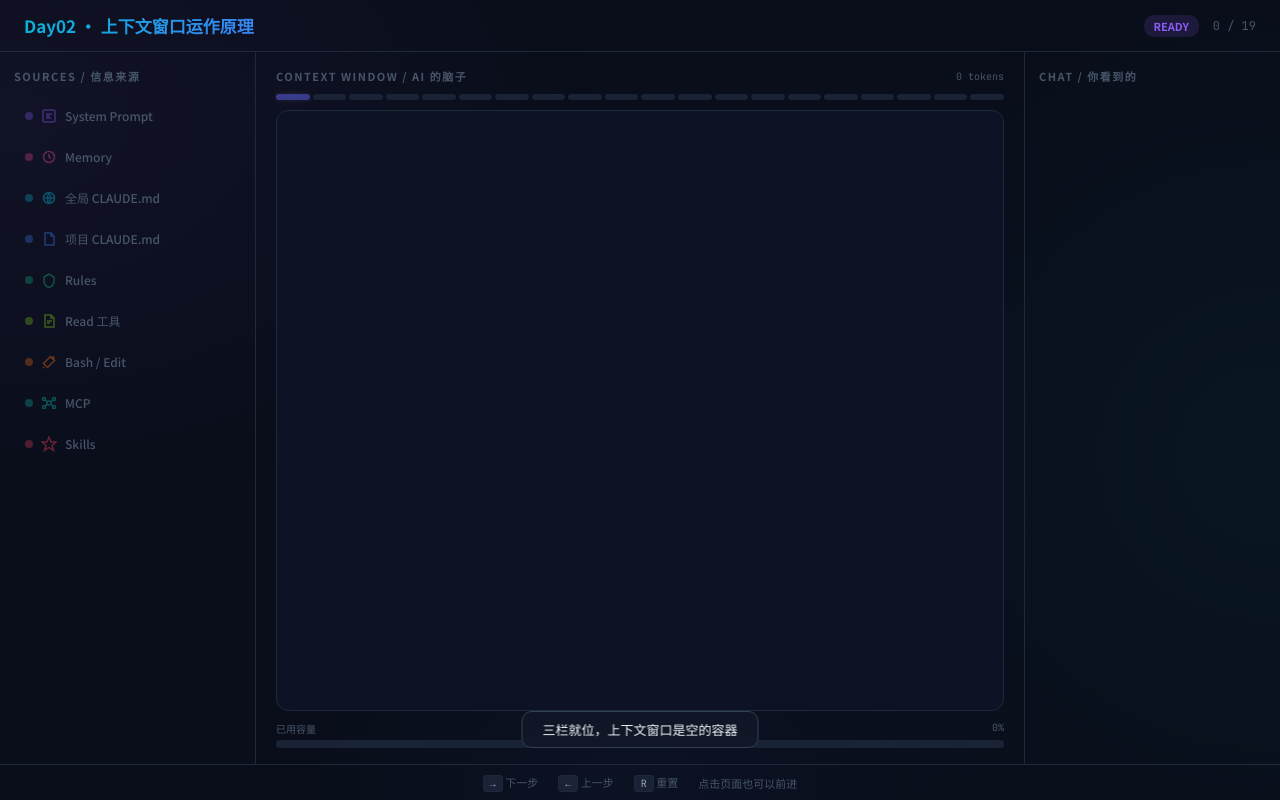
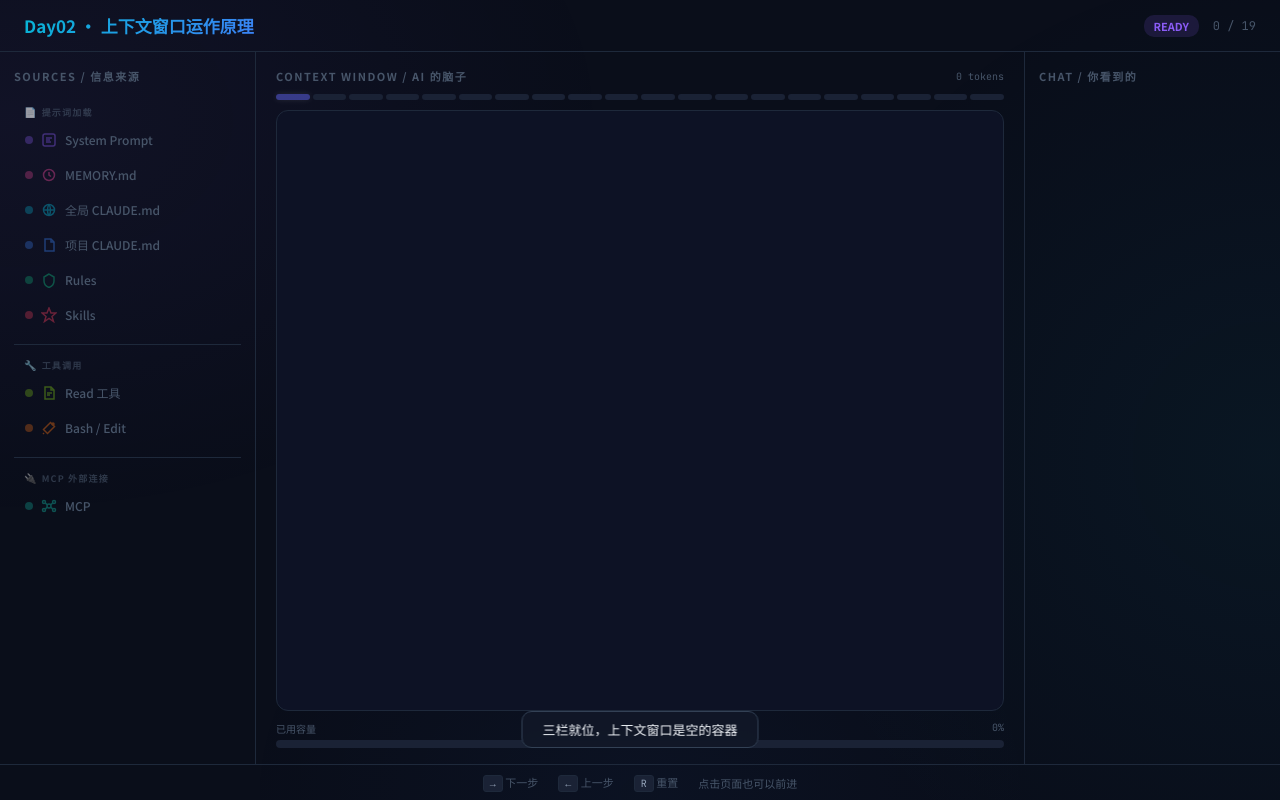
Before and after one commit to Nofuture123/claude-training-demos, a plain HTML site: page index.html in a window 1280 px wide. Drawn offline with Linux system fonts and the light colour scheme.

Commit message:
Group sources into 3 categories: prompt loading, tools, MCP

```diff
--- a/index.html
+++ b/index.html
@@ -143,6 +143,26 @@
     letter-spacing: 1.5px;
     color: var(--text-dim);
     margin-bottom: 8px;
+  }
+  .source-group {
+    margin-bottom: 6px;
+  }
+  .source-group-label {
+    font-size: 9px;
+    font-weight: 700;
+    text-transform: uppercase;
+    letter-spacing: 1.2px;
+    color: var(--text-dim);
+    padding: 6px 10px 3px;
+    opacity: 0.6;
+  }
+  .source-group-label .group-icon {
+    margin-right: 4px;
+    font-size: 10px;
+  }
+  .source-group + .source-group {
+    border-top: 1px solid var(--border-dim);
+    padding-top: 6px;
   }
   .source-item {
     display: flex;
@@ -641,18 +661,38 @@ const ICONS = {
   lock: `<svg width="10" height="10" viewBox="0 0 16 16" fill="none" stroke="currentColor" stroke-width="2"><rect x="3" y="7" width="10" height="7" rx="1.5"/><path d="M5 7V5a3 3 0 016 0v2"/></svg>`,
 };
 
-// ===== Source definitions =====
-const SOURCES = [
+// ===== Source definitions (grouped) =====
+const SOURCE_GROUPS = [
+  {
+    label: '提示词加载',
+    icon: '📄',
+    items: [
       { id: 'system', label: 'System Prompt', color: 'var(--c-system)', icon: ICONS.system },
-  { id: 'memory', label: 'Memory', color: 'var(--c-memory)', icon: ICONS.memory },
+      { id: 'memory', label: 'MEMORY.md', color: 'var(--c-memory)', icon: ICONS.memory },
       { id: 'global-md', label: '全局 CLAUDE.md', color: 'var(--c-global-md)', icon: ICONS.globalMd },
       { id: 'project-md', label: '项目 CLAUDE.md', color: 'var(--c-project-md)', icon: ICONS.projectMd },
       { id: 'rules', label: 'Rules', color: 'var(--c-rules)', icon: ICONS.rules },
+      { id: 'skills', label: 'Skills', color: 'var(--c-skills)', icon: ICONS.skills },
+    ]
+  },
+  {
+    label: '工具调用',
+    icon: '🔧',
+    items: [
       { id: 'read', label: 'Read 工具', color: 'var(--c-read)', icon: ICONS.read },
       { id: 'tool', label: 'Bash / Edit', color: 'var(--c-tool)', icon: ICONS.tool },
+    ]
+  },
+  {
+    label: 'MCP 外部连接',
+    icon: '🔌',
+    items: [
       { id: 'mcp', label: 'MCP', color: 'var(--c-mcp)', icon: ICONS.mcp },
-  { id: 'skills', label: 'Skills', color: 'var(--c-skills)', icon: ICONS.skills },
+    ]
+  },
 ];
+// Flat list for lookups
+const SOURCES = SOURCE_GROUPS.flatMap(g => g.items);
 
 // ===== Step definitions =====
 const STEPS = [
@@ -832,15 +872,24 @@ const summaryOverlay = document.getElementById('summaryOverlay');
 
 // ===== Init =====
 function init() {
-  // Build source list
-  SOURCES.forEach(s => {
+  // Build source list with groups
+  SOURCE_GROUPS.forEach(group => {
+    const groupDiv = document.createElement('div');
+    groupDiv.className = 'source-group';
+    const labelDiv = document.createElement('div');
+    labelDiv.className = 'source-group-label';
+    labelDiv.innerHTML = `<span class="group-icon">${group.icon}</span>${group.label}`;
+    groupDiv.appendChild(labelDiv);
+    group.items.forEach(s => {
       const el = document.createElement('div');
       el.className = 'source-item';
       el.id = `source-${s.id}`;
       el.innerHTML = `<span class="dot" style="background:${s.color};color:${s.color}"></span>
         <span class="icon-svg" style="color:${s.color}">${s.icon}</span>
         <span>${s.label}</span>`;
-    panelSources.appendChild(el);
+      groupDiv.appendChild(el);
+    });
+    panelSources.appendChild(groupDiv);
   });
 
   // Build queue bar (20 cells for 20 steps)
```
Lines whose indentation alone changed are shown as unchanged.
